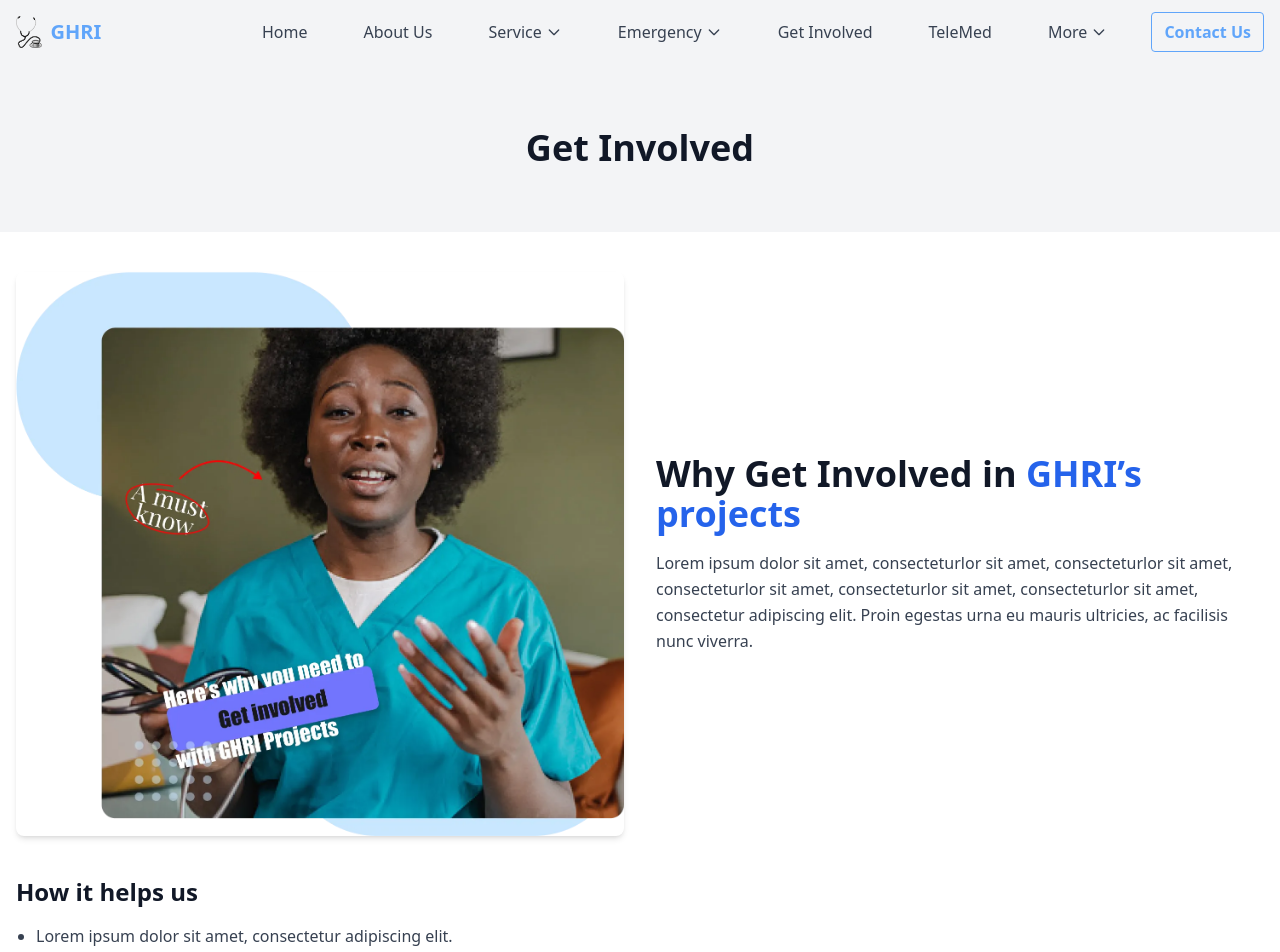
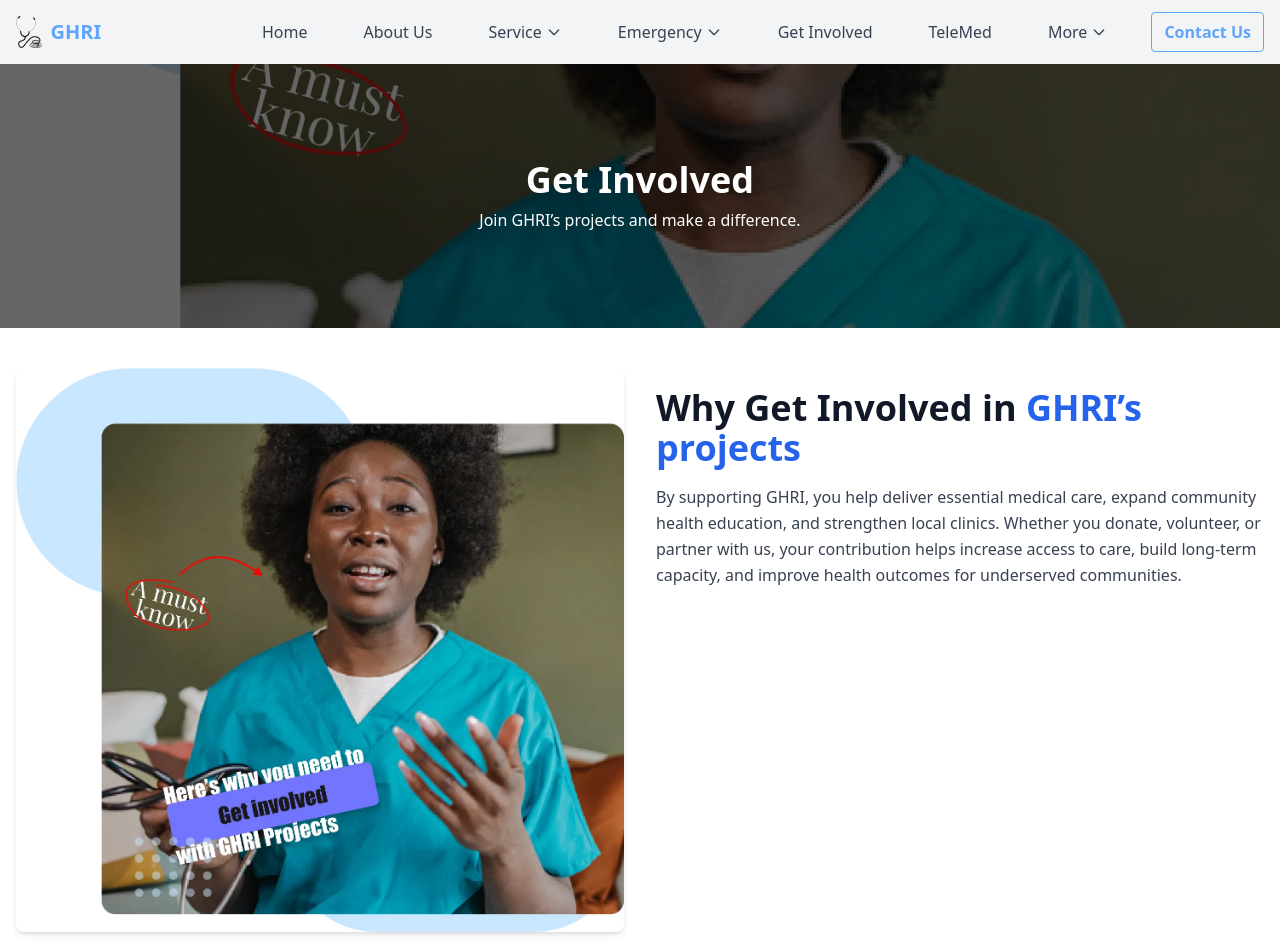
Before and after one commit to Emmawhyteee/Telemed, a React (Vite) app: page /getinvolved in a window 1280 px wide. Shown: the top 952 px of the page. Built offline with nearby package versions, Linux system fonts and the light colour scheme.

Commit message:
get involved page updated

```diff
--- a/src/components/DonateInclude.jsx
+++ b/src/components/DonateInclude.jsx
@@ -93,13 +93,13 @@ export default function DonateInclude() {
                 <h4 className="text-2xl font-semibold text-gray-900 mb-4">Why we need people</h4>
             </div>
 
-            {/* How to Donate */}
+           { /* How to Donate */}
                         <div className="container my-5">
                             <h2 className="text-2xl font-bold text-gray-900 mb-4">How to Donate</h2>
                             <ul className="list-disc pl-5 space-y-2 text-gray-700">
-                    <li>Lorem ipsum dolor sit amet, consectetur adipiscing elit.</li>
-                    <li>Proin egestas urna eu mauris ultricies, ac facilisis nunc viverra.</li>
-                    <li>Lorem ipsum dolor sit amet, consectetur adipiscing elit.</li>
+                                <li>Choose an amount and select whether this is a one-time or recurring donation.</li>
+                                <li>Provide your contact details so we can send a receipt and updates on our projects.</li>
+                                <li>Enter secure payment information, review your donation, and submit to complete the process.</li>
                             </ul>
                         </div>
 
--- a/src/components/GetInvolved.jsx
+++ b/src/components/GetInvolved.jsx
@@ -1,9 +1,6 @@
 import { useState } from 'react';
-import { Link } from 'react-router-dom'; // For any internal links
 import getInvolvedImg from '../assets/images2/Frame 705.webp'; // Adjust path as needed
-import missionIcon from '../assets/images2/mission.svg'; // If used elsewhere, but not in this file
-// Import sub-components if they exist
-import DonateInclude from './DonateInclude'; // Placeholder for your include
+import DonateInclude from './DonateInclude'; // Placeholder for your include component
 import VolunteerInclude from './VolunteerInclude';
 import PartnerInclude from './PartnerInclude';
 
@@ -17,13 +14,23 @@ export default function GetInvolved() {
   return (
     <div className="body-involved min-h-screen bg-white">
       {/* Header */}
-      <header className="hero-involved bg-gray-100 py-16 text-center">
-        <h1 className="text-4xl font-bold text-gray-900">Get Involved</h1>
+      <header
+        className="hero-involved relative bg-cover bg-center py-24 mb-5"
+        style={{ backgroundImage: `url(${getInvolvedImg})` }}
+      >
+        {/* dark overlay */}
+        <div className="absolute inset-0 bg-black opacity-60" />
+
+        {/* content above overlay */}
+        <div className="relative z-10 text-center text-white px-4">
+          <h1 className="text-4xl font-bold">Get Involved</h1>
+          <p className="mt-2 max-w-2xl mx-auto">Join GHRI’s projects and make a difference.</p>
+        </div>
       </header>
 
       <div className="container mx-auto px-4 my-10 mt-10">
-        {/* Our Story Section */}
-        <div className="grid md:grid-cols-2 gap-8 items-center mb-10">
+        {/* Image and Text Section */ }
+        <div className="grid md:grid-cols-2 gap-8 mb-10">
           <div>
             <img
               src={getInvolvedImg}
@@ -32,23 +39,25 @@ export default function GetInvolved() {
             />
           </div>
           <div>
-            <h2 className="text-4xl font-bold text-gray-900 mb-4">
-              Why Get Involved in <span className="fw-bold text-blue-600">GHRI’s projects</span>
+            <h2 className="text-4xl font-bold text-gray-900 mt-5">
+              Why Get Involved in <span className="font-semibold text-blue-600">GHRI’s projects</span>
             </h2>
-            <p className="text-gray-700 leading-relaxed">
-              Lorem ipsum dolor sit amet, consecteturlor sit amet, consecteturlor sit amet, consecteturlor sit amet, consecteturlor sit amet,
-              consecteturlor sit amet, consectetur adipiscing elit. Proin egestas urna eu mauris ultricies, ac facilisis nunc viverra.
+            <p className="text-gray-700 leading-relaxed mt-4">
+              By supporting GHRI, you help deliver essential medical care, expand community health education,
+              and strengthen local clinics. Whether you donate, volunteer, or partner with us, your contribution
+              helps increase access to care, build long-term capacity, and improve health outcomes for
+              underserved communities.
             </p>
           </div>
         </div>
 
         {/* How it Helps Us Section */}
         <div className="mb-10">
-          <h3 className="text-2xl font-semibold text-gray-900 mb-4">How it helps us</h3>
+          <h3 className="text-2xl font-semibold text-gray-900 mb-4">Impact of Your Support</h3>
           <ul className="list-disc pl-5 space-y-2 text-gray-700">
-            <li>Lorem ipsum dolor sit amet, consectetur adipiscing elit.</li>
-            <li>Proin egestas urna eu mauris ultricies, ac facilisis nunc viverra.</li>
-            <li>Proin egestas urna eu mauris ultricies, ac facilisis nunc viverra.</li>
+            <li>Donations fund patient care, medical supplies, and community health programs.</li>
+            <li>Volunteer time expands outreach, health education, and on-the-ground services.</li>
+            <li>Partnerships strengthen infrastructure, training, and long-term sustainability.</li>
           </ul>
         </div>
 
@@ -75,7 +84,7 @@ export default function GetInvolved() {
             </div>
 
             {/* Volunteer Accordion */}
-            <div className="border rounded-lg overflow-hidden">
+            <div className="border rounded-lg overflow-hidden my-5">
               <h2 className="accordion-header">
                 <button
                   className="accordion-button w-full text-left p-4 bg-gray-100 hover:bg-gray-200 focus:outline-none focus:ring-2 focus:ring-blue-500"
@@ -93,7 +102,7 @@ export default function GetInvolved() {
             </div>
 
             {/* Partner Accordion */}
-            <div className="border rounded-lg overflow-hidden">
+            <div className="border rounded-lg overflow-hidden my-5">
               <h2 className="accordion-header">
                 <button
                   className="accordion-button w-full text-left p-4 bg-gray-100 hover:bg-gray-200 focus:outline-none focus:ring-2 focus:ring-blue-500"
--- a/src/components/Navbar.jsx
+++ b/src/components/Navbar.jsx
@@ -355,7 +355,7 @@ export default function Navbar() {
 
             <li>
               <Link
-                to="/get_involved"
+                to="/getinvolved"
                 className="block px-3 py-2 text-gray-700 hover:bg-indigo-100 rounded"
                 onClick={() => setMobileMenuOpen(false)}
               >
--- a/src/components/PartnerInclude.jsx
+++ b/src/components/PartnerInclude.jsx
@@ -51,7 +51,7 @@ export default function PartnerInclude() {
         </div>
 
         {/* How it Helps Us Section */}
-        <div className="d-flex justify-content-around align-items-center text-center space-y-6 md:space-y-0 md:space-x-8 mb-10">
+        <div className="flex justify-content-around align-items-center text-center space-y-6 md:space-y-0 md:space-x-8 mb-10">
           <div className="step flex-1">
             <img src={handsHelpingIcon} alt="Hands Helping Icon" className="w-12 h-12 mx-auto mb-4" />
             <h5 className="text-xl font-semibold text-gray-900">To Help</h5>
@@ -77,11 +77,11 @@ export default function PartnerInclude() {
 
         {/* Why We Need People Section */}
         <div className="mb-10">
-          <h4 className="text-2xl font-semibold text-center text-gray-900 mb-4">Why we need people</h4>
+          <h4 className="text-2xl font-semibold text-center text-gray-900 mb-4">Why we need partners</h4>
           <ul className="list-disc pl-5 space-y-2 text-gray-700 text-left max-w-md mx-auto">
-            <li>Lorem ipsum dolor sit amet, consectetur adipiscing elit.</li>
-            <li>Proin egestas urna eu mauris ultricies, ac facilisis nunc viverra.</li>
-            <li>Lorem ipsum dolor sit amet, consectetur adipiscing elit.</li>
+            <li>Expand access to quality healthcare by funding and supporting new clinics and hospitals in underserved communities.</li>
+            <li>Contribute expertise, volunteers, and operational support to improve patient care and build local capacity.</li>
+            <li>Partner on sustainable initiatives—training, technology, and outreach—that deliver measurable, long‑term impact.</li>
           </ul>
         </div>
 
--- a/src/components/VolunteerInclude.jsx
+++ b/src/components/VolunteerInclude.jsx
@@ -83,14 +83,12 @@ export default function VolunteerInclude() {
         <div className="container my-5">
           <h2 className="text-2xl font-bold text-gray-900 mb-4">How to Volunteer</h2>
           <ul className="list-disc pl-5 space-y-2 text-gray-700">
-            <li>Lorem ipsum dolor sit amet, consectetur adipiscing elit.</li>
-            <li>Proin egestas urna eu mauris ultricies, ac facilisis nunc viverra.</li>
-            <li>Lorem ipsum dolor sit amet, consectetur adipiscing elit.</li>
-            <li>Proin egestas urna eu mauris ultricies, ac facilisis nunc viverra.</li>
+            <li>Complete the sign-up form and tell us about your skills and availability.</li>
+            <li>Attend a short orientation to learn our mission, policies, and safety procedures.</li>
+            <li>Get matched with opportunities that fit your experience — clinical, administrative, or outreach.</li>
+            <li>Start volunteering on scheduled shifts and receive ongoing support and training.</li>
           </ul>
         </div>
-
-        {/* Volunteer Form */}
         <section className="volunteer-form mx-3 py-5 bg-blue-600 text-white">
           <h2 className="text-center text-2xl font-bold mb-4">Sign Up</h2>
           <p className="text-center mb-6">For more enquiries... you can send us a direct message and we would respond promptly.</p>
```
Lines whose indentation alone changed are shown as unchanged.
